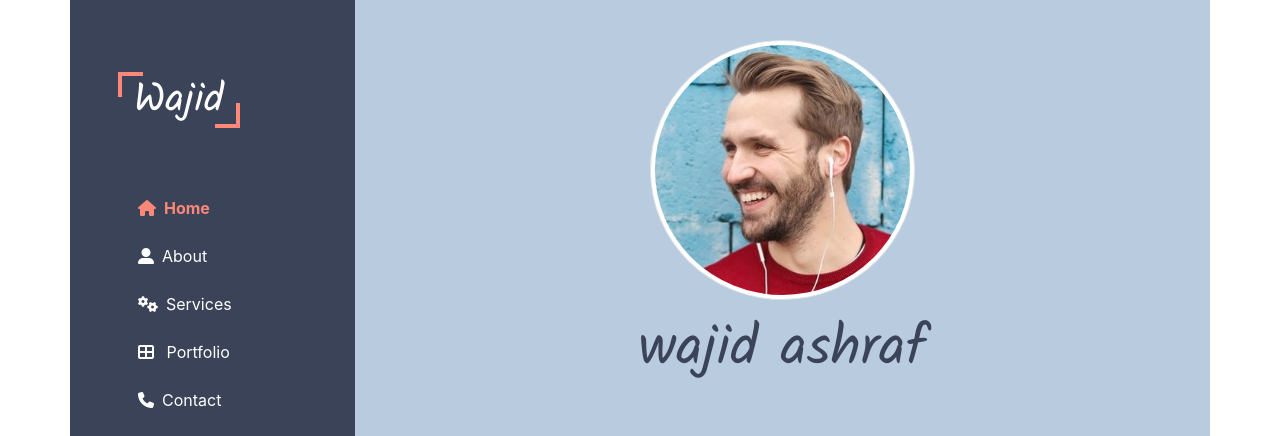
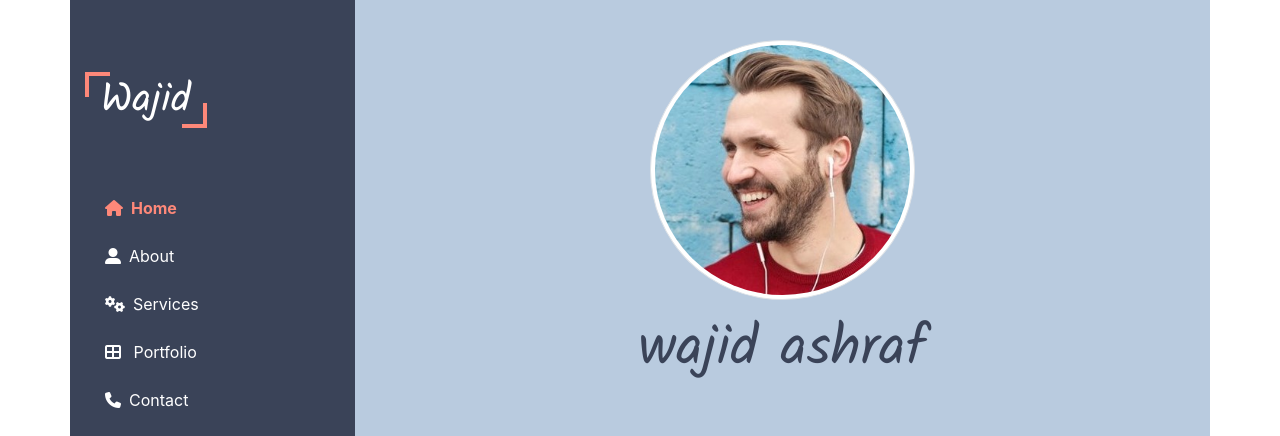
Before and after one commit to wajid-ashraf/Portfolio, a website: page index.html in a window 1280 px wide. Shown: the top 436 px of the page. Drawn offline with nearby package versions, Linux system fonts and the light colour scheme.

Commit message:
modified

```diff
--- a/index.html
+++ b/index.html
@@ -85,7 +85,7 @@
         <div class="row">
           <!-- sidebar -->
           <!-- logo -->
-          <div class="d-none d-md-block col-md-3 py-4 pl-3 pl-lg-5 sidebar">
+          <div class="d-none d-md-block col-md-3 py-4 sidebar">
             <div class="mt-5 mb-3 logo">
               <h1 class="px-3 py-1 text-white">Wajid</h1>
             </div>
```
